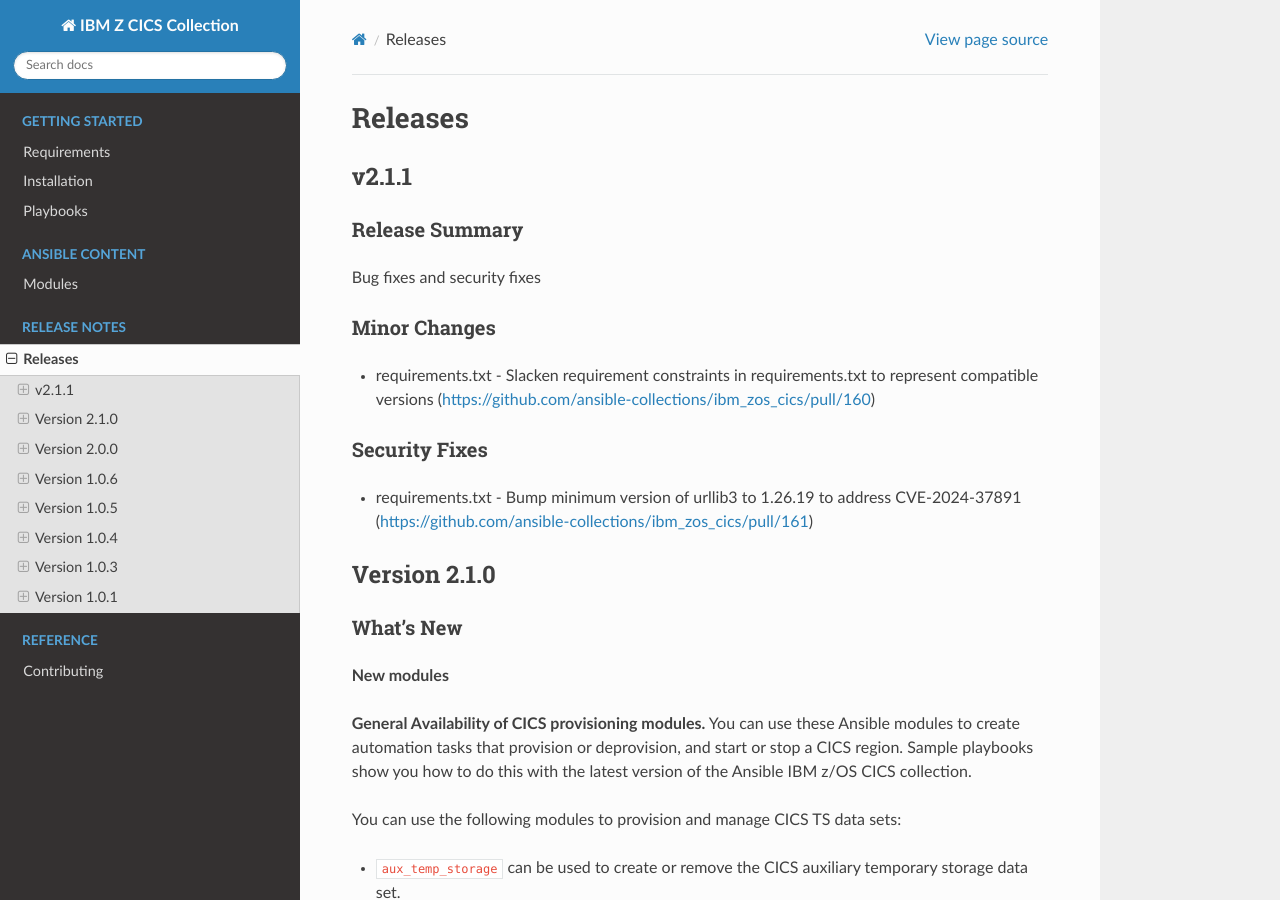
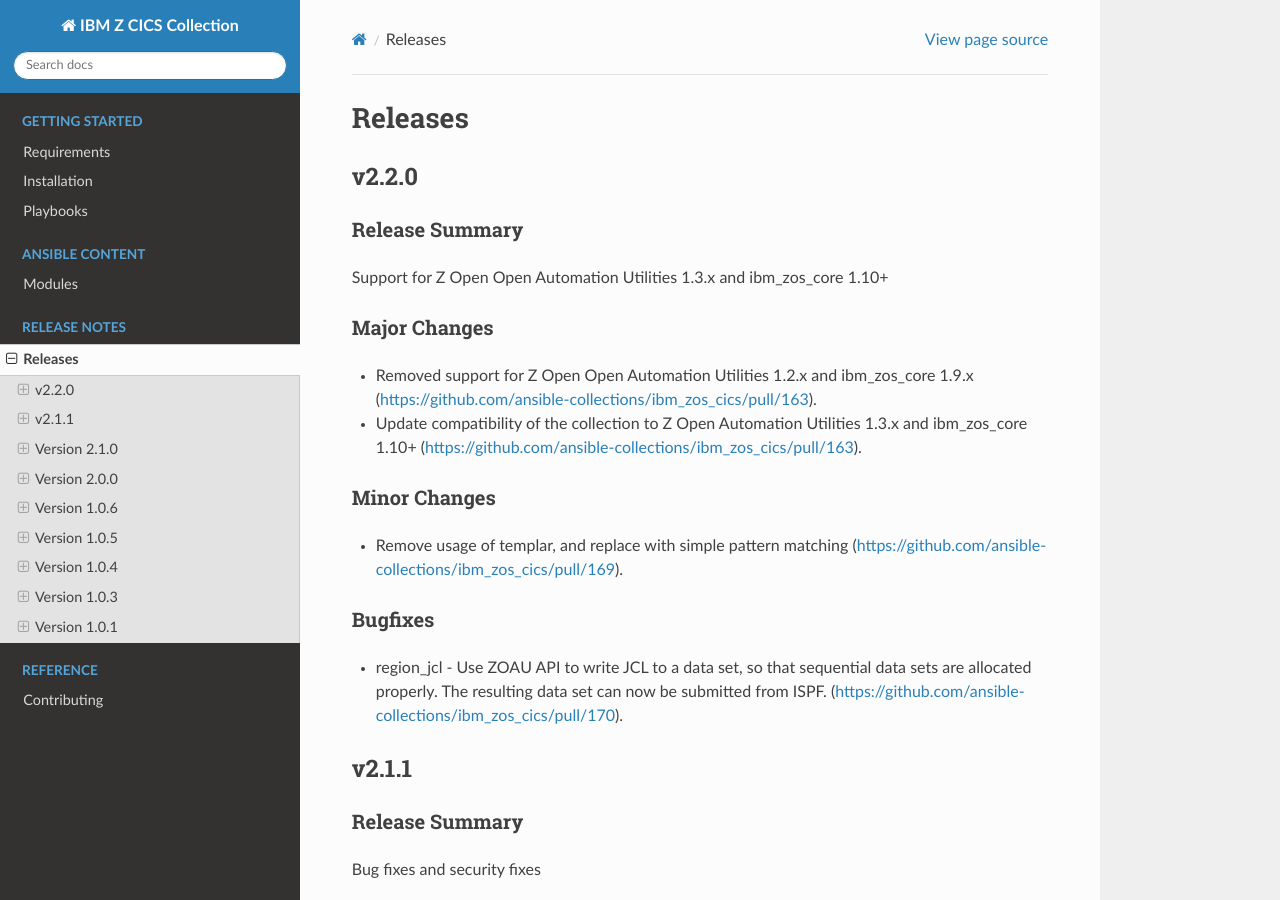
Before and after one commit to ansible-collections/ibm_zos_cics, a Sphinx documentation site: the page built from docs/source/release_notes.rst, in a window 1280 px wide and 900 px high. Built offline with Sphinx 7.4.7 and the Read the Docs theme 3.1.0, drawn with Linux system fonts in a browser that asks for light colours.

Commit message:
Release v2.2.0

```diff
--- a/docs/source/conf.py
+++ b/docs/source/conf.py
@@ -24,7 +24,7 @@ copyright = '2024, IBM'
 author = 'IBM'
 
 # The full version, including alpha/beta/rc tags
-release = '2.1.1'
+release = '2.2.0'
 
 
 # -- General configuration ---------------------------------------------------
--- a/docs/source/release_notes.rst
+++ b/docs/source/release_notes.rst
@@ -6,6 +6,30 @@
 ========
 Releases
 ========
+v2.2.0
+======
+
+Release Summary
+---------------
+
+Support for  Z Open Open Automation Utilities 1.3.x and ibm_zos_core 1.10+
+
+Major Changes
+-------------
+
+- Removed support for Z Open Open Automation Utilities 1.2.x and ibm_zos_core 1.9.x (https://github.com/ansible-collections/ibm_zos_cics/pull/163).
+- Update compatibility of the collection to Z Open Automation Utilities 1.3.x and ibm_zos_core 1.10+ (https://github.com/ansible-collections/ibm_zos_cics/pull/163).
+
+Minor Changes
+-------------
+
+- Remove usage of templar, and replace with simple pattern matching (https://github.com/ansible-collections/ibm_zos_cics/pull/169).
+
+Bugfixes
+--------
+
+- region_jcl - Use ZOAU API to write JCL to a data set, so that sequential data sets are allocated properly.  The resulting data set can now be submitted from ISPF. (https://github.com/ansible-collections/ibm_zos_cics/pull/170).
+
 
 v2.1.1
 ======
--- a/galaxy.yml
+++ b/galaxy.yml
@@ -8,7 +8,7 @@ namespace: ibm
 name: ibm_zos_cics
 
 # The collection version
-version: 2.1.1
+version: 2.2.0
 
 # Collection README file
 readme: README.md
```
Also changed, not shown: CHANGELOG.rst (+24 -0 lines), README.md (+4 -3 lines), 6 other files.
